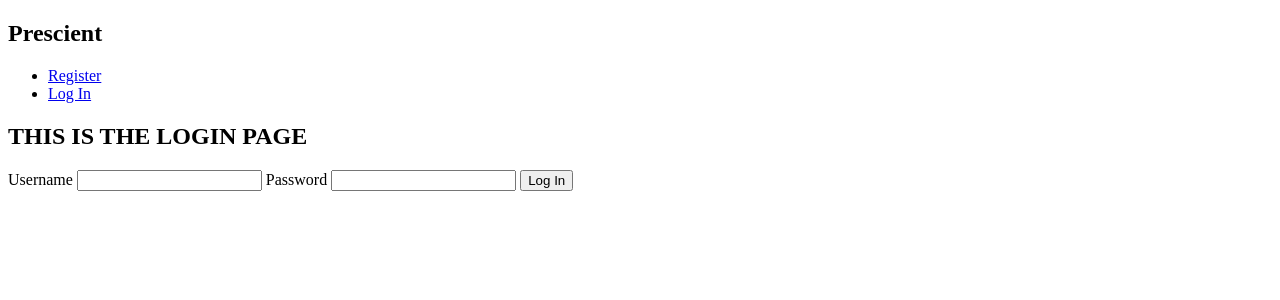
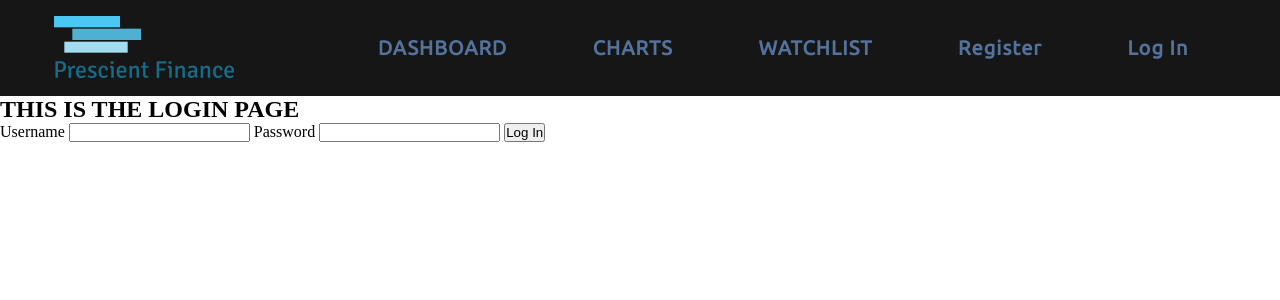
Before and after one commit to RamonWill/Data-App, a Flask app: page /auth/login in a window 1280 px wide. Shown: the top 300 px of the page. Run offline with Flask 2, Linux system fonts and the light colour scheme.

Commit message:
html, css changes

```diff
--- /dev/null
+++ b/Prescient/static/base_style.css
@@ -0,0 +1,103 @@
+*{
+  margin: 0px;
+  padding: 0px;
+  box-sizing: border-box;
+}
+
+nav{
+  display: flex;
+  justify-content: space-around;
+  align-items: center;
+  min-height: 12vh;
+  background-color: #161616;
+  font-family: 'Ubuntu', sans-serif;
+}
+.nav-icons li{
+  list-style: none;
+  font-size: 20px;
+  color: #c5d1e0;
+}
+
+.nav-icons a{
+  text-decoration: none;
+  color: #54729c;
+}
+.nav-icons{
+  display: flex;
+  justify-content: space-around;
+  text-decoration: none;
+  width: 70%;
+  letter-spacing: 1px;
+  font-weight: bold;
+}
+
+.breaks{
+  display: none
+}
+
+.breaks div{
+  width: 25px;
+  height: 5px;
+  background-color: #c7d5e8;
+  margin: 2px;
+  cursor: pointer;
+  transition: all 0.4s ease
+}
+
+@media screen and (max-width:1024px) {
+  .nav-icons{
+    width: 60%;
+  }
+}
+
+@media screen and (max-width:800px) {
+  body{
+    overflow-x: hidden;
+  }
+  .nav-icons{
+    position: absolute;
+    left: 0px;
+    height: 80vh;
+    top: 12vh;
+    background-color: #161616;
+    display: flex;
+    flex-direction: column;
+    align-items: center;
+    width: 30%;
+    transform: translateX(-100%);
+    transition: transform 0.5s ease-in;
+  }
+  .nav-icons li{
+    opacity: 0;
+  }
+  .breaks{
+    display: block;
+  }
+}
+
+.nav-active{
+  transform: translateX(0%);
+}
+
+@keyframes navLinkFade {
+  from{
+    opacity: 0;
+    transform: translateX(-50px);
+  }
+  to{
+    opacity: 1;
+    transform: translateX(0px);
+  }
+}
+
+.toggle .bk1{
+  transform: rotate(-45deg) translate(-5px,5px);
+  background-color: #91ACD2;
+}
+.toggle .bk2{
+  opacity: 0;
+}
+.toggle .bk3{
+  transform: rotate(+45deg) translate(-5px,-5px);
+  background-color: #91ACD2;
+}
--- /dev/null
+++ b/Prescient/static/javascript/navbarscript.js
@@ -0,0 +1,23 @@
+const navSlide = () => {
+  const breaks = document.querySelector('.breaks');
+  const nav = document.querySelector('.nav-icons');
+  const navIcons = document.querySelectorAll('.nav-icons li');
+  //toggle Nav
+  breaks.addEventListener('click',()=>{
+    nav.classList.toggle('nav-active');
+
+    //Animate Links
+    navIcons.forEach((link,index)=>{
+      if(link.style.animation){
+        link.style.animation = ``;
+      } else{
+        link.style.animation = `navLinkFade 0.5s ease forwards ${index/10+0.5}s`;
+      }
+    });
+    // breaks animation
+    breaks.classList.toggle('toggle');
+  });
+
+}
+
+navSlide();
--- a/Prescient/templates/base_layout.html
+++ b/Prescient/templates/base_layout.html
@@ -1,18 +1,39 @@
 <!doctype html>
+<head>
+  <meta charset="utf-8">
+  <meta name="viewport" content="width=device-width, initial-scale=1.0">
+  <link href="https://fonts.googleapis.com/css?family=Ubuntu&display=swap" rel="stylesheet">
+  <link rel="stylesheet" href="{{ url_for('static', filename='base_style.css') }}">
+  <title>Prescient Finance</title>
+</head>
 <title>{% block title %}{% endblock %} - Prescient</title>
-<link rel="stylesheet" href="{{ url_for('static', filename='style.css') }}">
+<body>
   <nav>
-  <h1>Prescient</h1>
-  <ul>
+    <div class="breaks">
+      <div class="bk1"></div>
+      <div class="bk2"></div>
+      <div class="bk3"></div>
+    </div>
+    <div class="Logo">
+      <img src="{{ url_for('static', filename='assets/finance-prescient.png') }}" alt="Prescient Finance">
+    </div>
+    <ul class="nav-icons">
       {% if g.user %}
-      <li><span>{{ g.user['username'] }}</span>
-      <li><a href="{{ url_for('auth.logout') }}">Log Out</a>
+        <li><span>{{ g.user['username'] }}</span></li>
+      {% endif %}
+      <li><a href="#">DASHBOARD</a></li>
+      <li><a href="#">CHARTS</a></li>
+      <li><a href="#">WATCHLIST</a></li>
+      {% if g.user %}
+        <li><a href="{{ url_for('auth.logout') }}">Log Out</a></li>
       {% else %}
-      <li><a href="{{ url_for('auth.register') }}">Register</a>
-      <li><a href="{{ url_for('auth.login') }}">Log In</a>
+        <li><a href="{{ url_for('auth.register') }}">Register</a></li>
+        <li><a href="{{ url_for('auth.login') }}">Log In</a></li>
       {% endif %}
     </ul>
   </nav>
+  <script src="{{ url_for('static', filename='javascript/navbarscript.js') }}"></script>
+</body>
 <section class="content">
   <header>
     {% block header %}{% endblock %}
--- a/Prescient/templates/securities/dashboard.html
+++ b/Prescient/templates/securities/dashboard.html
@@ -32,7 +32,7 @@
           <h1>Order ID: {{ item['id'] }}</h1>
           <h4>Name: {{ item['name'] }} </h4>
           <p>Quantity: {{ item['quantity'] }} Price: {{ item['price'] }}</p>
-          <div class="details">Created: {{ item['created'].strftime('%Y-%m-%d') }}</div>
+          <div class="details">Created: {{ item['created'].strftime('%d-%m-%Y') }}</div>
         </div>
         {% if g.user['id'] == item['holder_id'] %}
           <a class="action" href="{{ url_for('Dashboard.update', id=item['id']) }}">Edit</a>
```
Also changed, not shown: Prescient/static/assets/finance-prescient.png (added), Prescient/static/style.css (deleted). Lines whose indentation alone changed are shown as unchanged.
